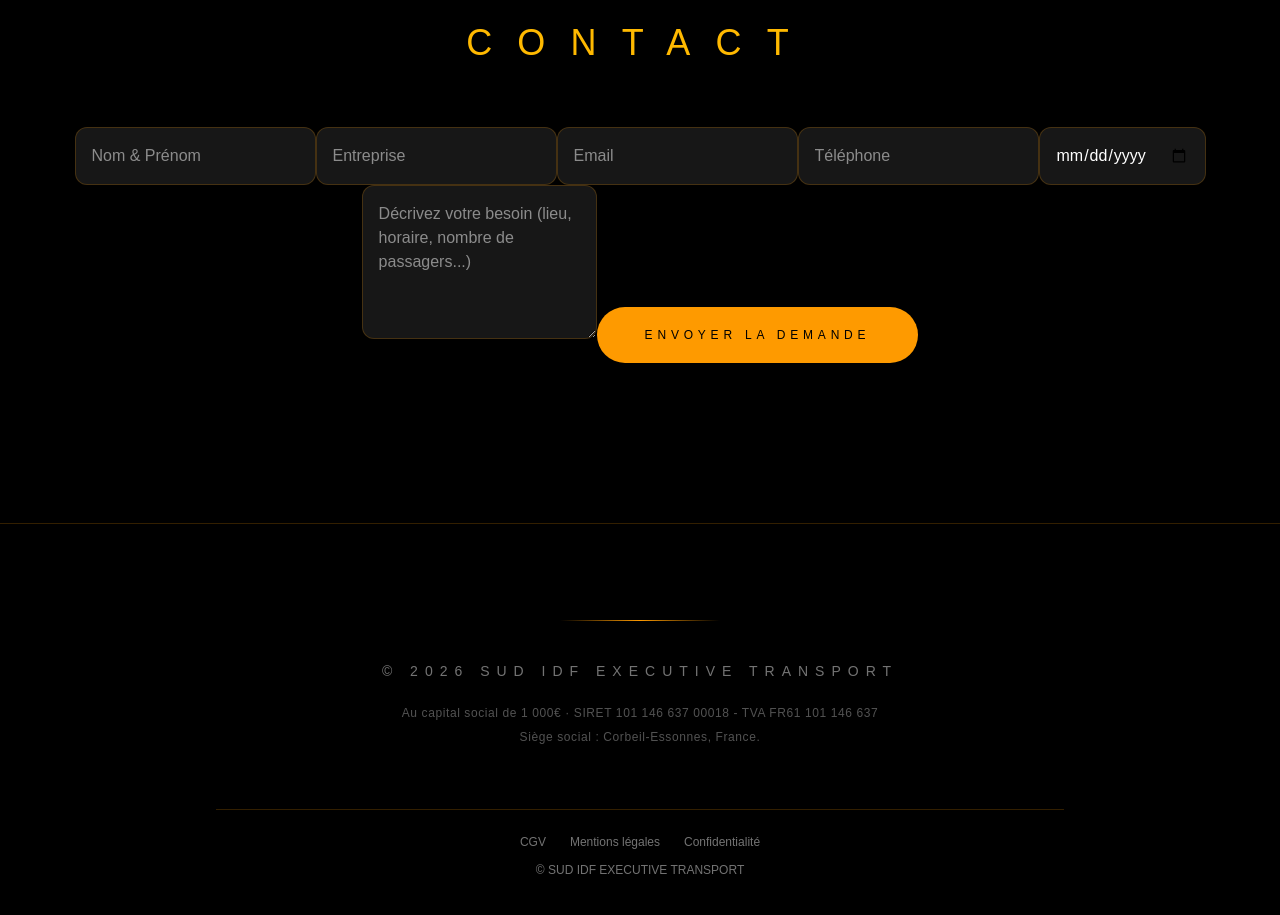
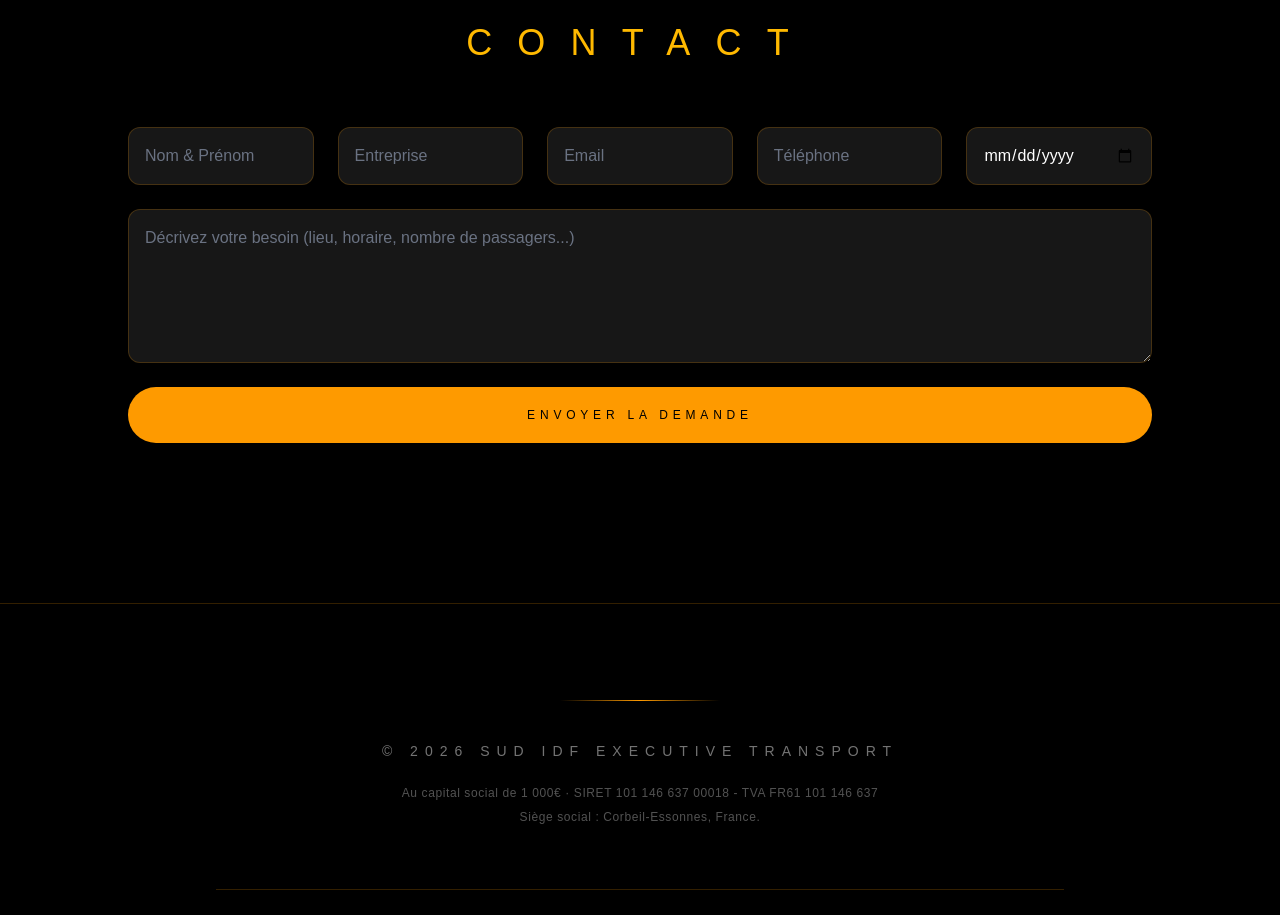
Before and after one commit to heboluc-web/sud-idf-site, a Next.js app: page / in a window 1280 px wide. Shown: the part 6280-7195 px from the top of the page. Built offline with nearby package versions, Linux system fonts and the light colour scheme.

Commit message:
fix design formulaire final

```diff
--- a/app/page.tsx
+++ b/app/page.tsx
@@ -421,6 +421,7 @@ const [visibleSections, setVisibleSections] = useState<{[key:string]: boolean}>(
   <form
     action="https://formsubmit.co/heboluc@hotmail.it"
     method="POST"
+    className="max-w-5xl mx-auto grid grid-cols-1 md:grid-cols-5 gap-6 items-center"
   >
     <input type="hidden" name="_next" value="https://www.sudidfexecutivetransport.fr/merci" />
     <input type="hidden" name="_captcha" value="false" />
@@ -432,14 +433,14 @@ const [visibleSections, setVisibleSections] = useState<{[key:string]: boolean}>(
       name="name"
       placeholder="Nom & Prénom"
       required
-            className="bg-neutral-900 border border-amber-500/20 p-4 rounded-xl text-white focus:outline-none focus:border-amber-400"
+      className="bg-neutral-900 border border-amber-500/20 p-4 rounded-xl text-white placeholder:text-gray-500 focus:outline-none focus:border-amber-400 transition"
     />
 
     <input
       type="text"
       name="company"
       placeholder="Entreprise"
-            className="bg-neutral-900 border border-amber-500/20 p-4 rounded-xl text-white focus:outline-none focus:border-amber-400"
+      className="bg-neutral-900 border border-amber-500/20 p-4 rounded-xl text-white placeholder:text-gray-500 focus:outline-none focus:border-amber-400 transition"
     />
 
     <input
@@ -447,7 +448,7 @@ const [visibleSections, setVisibleSections] = useState<{[key:string]: boolean}>(
       name="email"
       placeholder="Email"
       required
-            className="bg-neutral-900 border border-amber-500/20 p-4 rounded-xl text-white"
+      className="bg-neutral-900 border border-amber-500/20 p-4 rounded-xl text-white placeholder:text-gray-500 focus:outline-none focus:border-amber-400 transition"
     />
 
     <input
@@ -455,34 +456,31 @@ const [visibleSections, setVisibleSections] = useState<{[key:string]: boolean}>(
       name="phone"
       placeholder="Téléphone"
       required
-            className="bg-neutral-900 border border-amber-500/20 p-4 rounded-xl text-white focus:outline-none focus:border-amber-400"
+      className="bg-neutral-900 border border-amber-500/20 p-4 rounded-xl text-white placeholder:text-gray-500 focus:outline-none focus:border-amber-400 transition"
     />
 
     <input
       type="date"
       name="date"
       required
-            className="bg-neutral-900 border border-amber-500/20 p-4 rounded-xl text-white focus:outline-none focus:border-amber-400"
+      className="bg-neutral-900 border border-amber-500/20 p-4 rounded-xl text-white focus:outline-none focus:border-amber-400 transition"
     />
 
     <textarea
       name="message"
       placeholder="Décrivez votre besoin (lieu, horaire, nombre de passagers...)"
-            value={form.message}
-            onChange={handleChange}
       rows={5}
       required
-            className="bg-neutral-900 border border-amber-500/20 p-4 rounded-xl text-white focus:outline-none focus:border-amber-400"
+      className="md:col-span-5 bg-neutral-900 border border-amber-500/20 p-4 rounded-xl text-white placeholder:text-gray-500 focus:outline-none focus:border-amber-400 transition"
     />
 
     <button
       type="submit"
-            className="px-12 py-5 bg-amber-500 text-black rounded-full tracking-[0.4em] text-xs hover:bg-amber-400 transition-all duration-500"
+      className="md:col-span-5 px-12 py-5 bg-amber-500 text-black rounded-full tracking-[0.4em] text-xs hover:bg-amber-400 transition-all duration-500"
     >
       ENVOYER LA DEMANDE
     </button>
   </form>
-
 </section>
 
       {/* ================= FOOTER ================= */}
```
Lines whose indentation alone changed are shown as unchanged.
